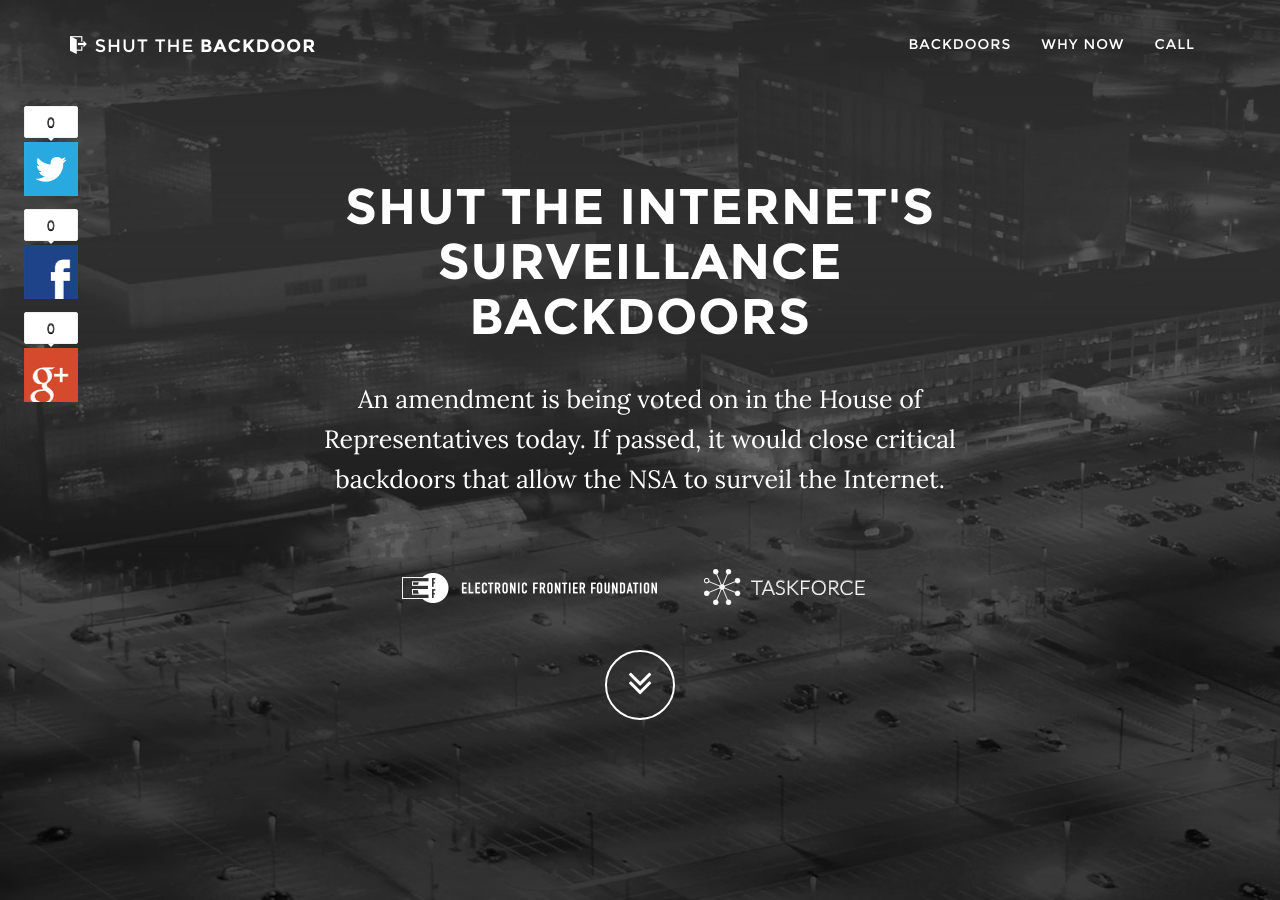
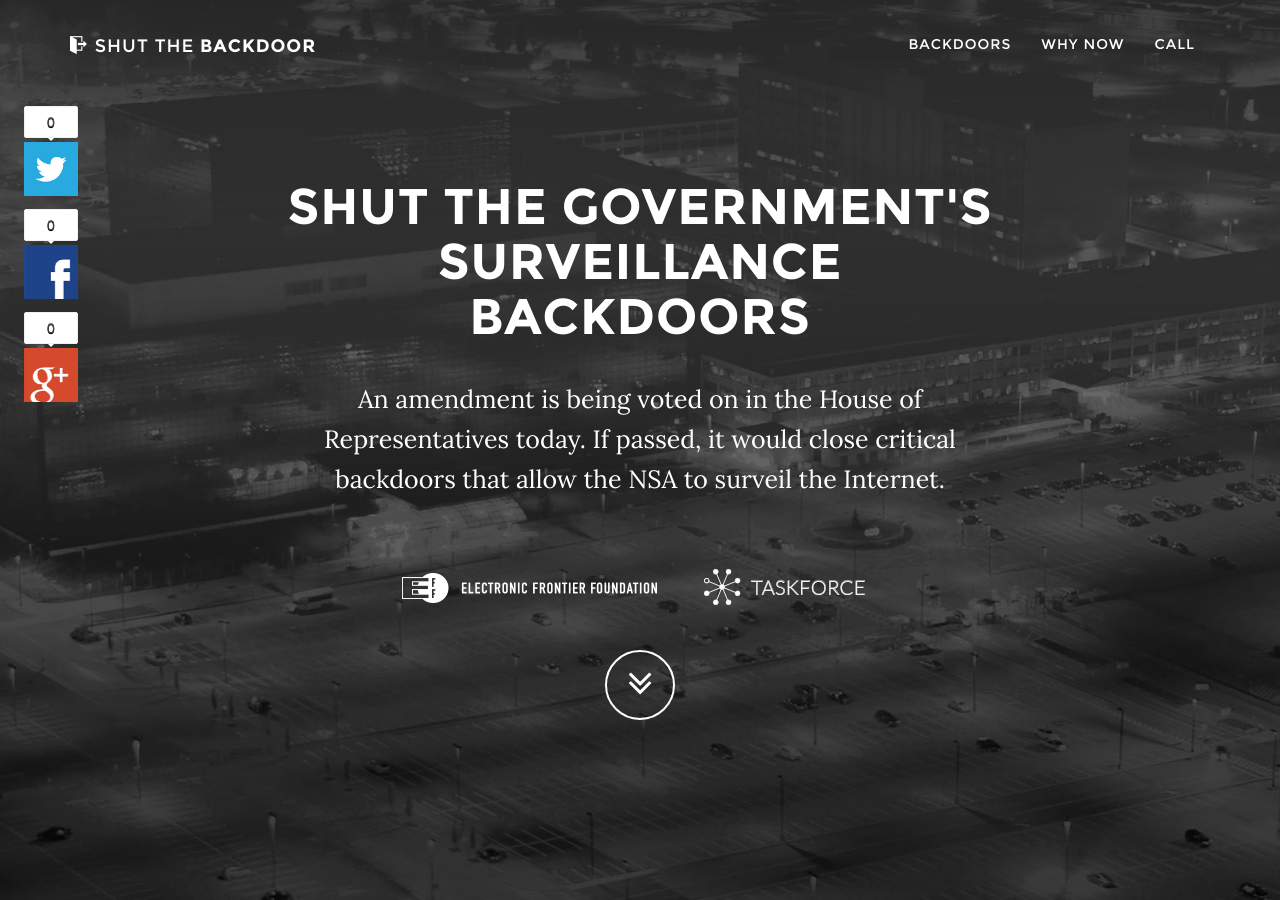
Before and after one commit to tfrce/shutthebackdoor, a Jekyll site: the page index.html, which Jekyll copies as it is, in a window 1280 px wide and 900 px high. Built offline with Jekyll 4.4.1, drawn with Linux system fonts in a browser that asks for light colours; comment, search, counter and statistics services are not loaded.

Commit message:
title change

```diff
--- a/index.html
+++ b/index.html
@@ -79,7 +79,7 @@
             <div class="container">
                 <div class="row">
                     <div class="col-md-8 col-md-offset-2">
-                        <h1 class="brand-heading">Shut the Internet's Surveillance Backdoors</h1>
+                        <h1 class="brand-heading">Shut the Government's Surveillance Backdoors</h1>
                         <p class="intro-text">An amendment is being voted on in the House of Representatives today. If passed, it would close critical backdoors that allow the NSA to surveil the Internet. </p>
                         <div class="logos">
                             <a href="https://eff.org">
```
